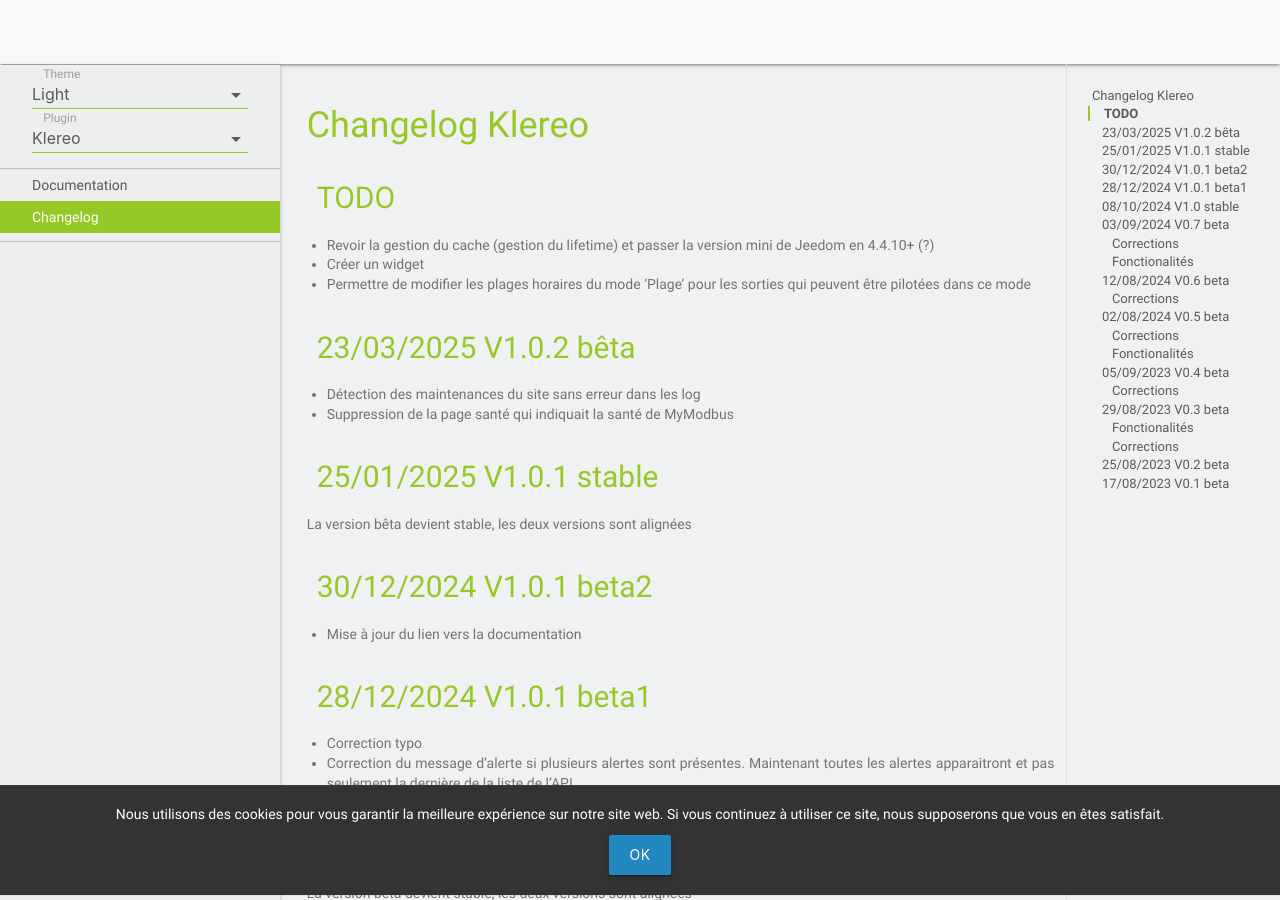
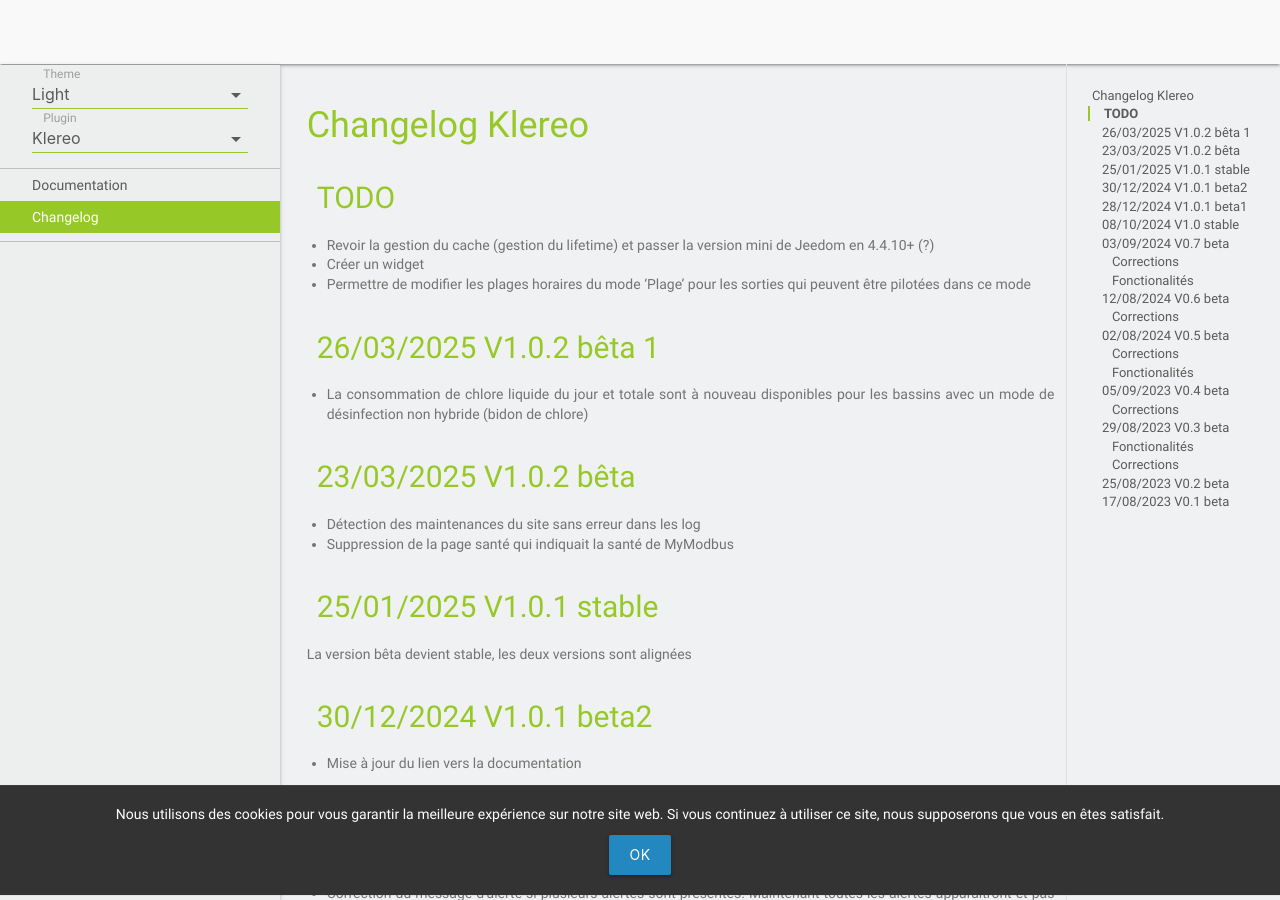
Before and after one commit to MrWaloo/jeedom-plugins-doc, a Jekyll site: the page built from docs/fr_FR/klereo_changelog.md, in a window 1280 px wide and 900 px high. Built offline with Jekyll 4.4.1, drawn with Linux system fonts in a browser that asks for light colours; emoji names are drawn with the system emoji font; our own code applies the rules of GitHub Pages for plain Markdown files.

Commit message:
Update klereo_changelog.md

```diff
--- a/docs/fr_FR/klereo_changelog.md
+++ b/docs/fr_FR/klereo_changelog.md
@@ -4,6 +4,10 @@
 - Revoir la gestion du cache (gestion du lifetime) et passer la version mini de Jeedom en 4.4.10+ (?)
 - Créer un widget
 - Permettre de modifier les plages horaires du mode 'Plage' pour les sorties qui peuvent être pilotées dans ce mode
+
+## 26/03/2025 V1.0.2 bêta 1
+
+- La consommation de chlore liquide du jour et totale sont à nouveau disponibles pour les bassins avec un mode de désinfection non hybride (bidon de chlore)
 
 ## 23/03/2025 V1.0.2 bêta
 
```
